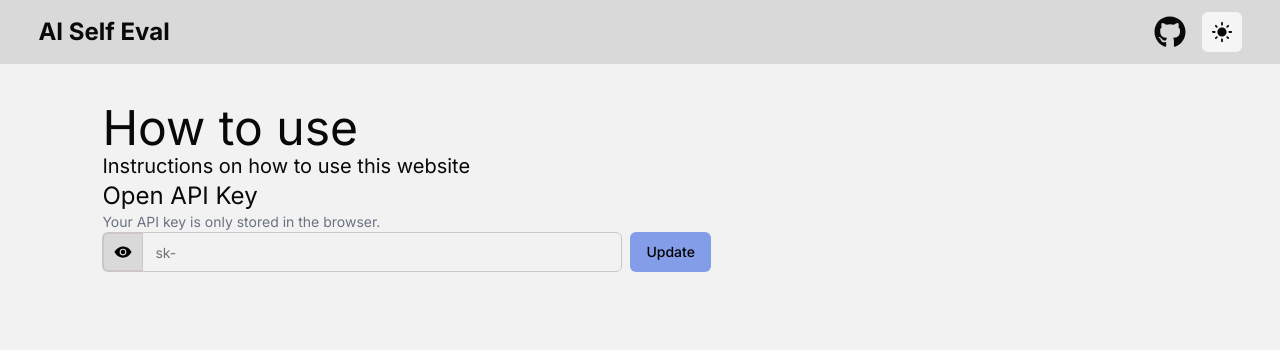
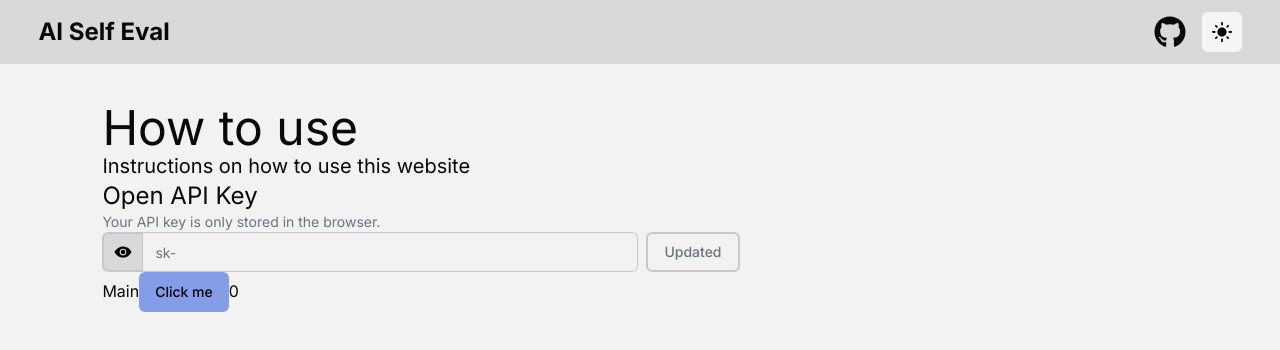
Before and after one commit to mkaufmann84/ai-self-eval, a Next.js app: page / in a window 1280 px wide. Shown: the top 350 px of the page. Built offline with nearby package versions, Linux system fonts and the light colour scheme.

Commit message:
openai browser, ui for if updated

```diff
--- a/package.json
+++ b/package.json
@@ -9,15 +9,18 @@
     "lint": "next lint"
   },
   "dependencies": {
+    "@ai-sdk/openai": "^0.0.9",
     "@hookform/resolvers": "^3.3.4",
     "@radix-ui/react-label": "^2.0.2",
     "@radix-ui/react-slot": "^1.0.2",
+    "ai": "^3.1.1",
     "class-variance-authority": "^0.7.0",
     "clsx": "^2.1.1",
     "js-cookie": "^3.0.5",
     "lucide-react": "^0.378.0",
     "next": "14.2.3",
     "next-themes": "^0.3.0",
+    "openai": "^4.42.0",
     "react": "^18",
     "react-dom": "^18",
     "react-hook-form": "^7.51.4",
--- a/src/app/StoreApiKey.tsx
+++ b/src/app/StoreApiKey.tsx
@@ -21,10 +21,13 @@ type FormSchema = z.infer<typeof formSchema>;
 
 export default function StoreApiKey() {
   const [visible, setVisible] = React.useState(false);
-  const form = useForm<FormSchema>({ resolver: zodResolver(formSchema), defaultValues: { api_key: Cookies.get(COOKIES.OPENAI_API_KEY) }});
+  const form = useForm<FormSchema>({
+    resolver: zodResolver(formSchema),
+    defaultValues: { api_key: Cookies.get(COOKIES.OPENAI_API_KEY) },
+  });
   const onSubmit = (data: FormSchema) => {
     const res = Cookies.set(COOKIES.OPENAI_API_KEY, data.api_key);
-    console.log(data, res, typeof res);
+    form.reset(data);
   };
   return (
     <Form {...form}>
@@ -54,7 +57,7 @@ export default function StoreApiKey() {
                   <Input
                     type={visible ? "text" : "password"}
                     placeholder="sk-"
-                    className="min-w-[30rem] rounded-l-none"
+                    className="min-w-[31rem] rounded-l-none"
                     {...field}
                   />
                   <FormMessage />
@@ -62,8 +65,15 @@ export default function StoreApiKey() {
               )}
             />
           </div>
-          <Button type="submit" onClick={() => console.log("clicking")}>
-            Update
+          <Button
+            type="submit"
+            className={`transition duration-300 ${
+              form.formState.isDirty
+                ? "bg-primary"
+                : "bg-background border-2 border-input text-gray-500"
+            }`}
+          >
+            {form.formState.isDirty ? "Update" : "Updated"}
           </Button>
         </div>
       </form>
--- /dev/null
+++ b/src/app/_ai/Main.tsx
@@ -0,0 +1,24 @@
+import { Button } from "@/components/ui/button";
+import React from "react";
+import { test } from "./nlp";
+import Cookies from "js-cookie";
+import { COOKIES } from "@/constants";
+export default function Main() {
+  const [state, setState] = React.useState("");
+  return (
+    <div>
+      Main
+      <Button
+        onClick={async () => {
+          const res = await test(Cookies.get(COOKIES.OPENAI_API_KEY) ?? "");
+          console.log(res);
+          setState(res ?? "failed");
+        }}
+      >
+        Click me
+      </Button>
+      {state.length}
+      {state}
+    </div>
+  );
+}
--- /dev/null
+++ b/src/app/_ai/nlp.ts
@@ -0,0 +1,15 @@
+import OpenAI from "openai";
+
+export async function test(key: string) {
+  const openai = new OpenAI({
+    apiKey: key,
+    dangerouslyAllowBrowser: true,
+  });
+  const chatCompletion = await openai.chat.completions.create({
+    messages: [{ role: "user", content: "What is 1 + 1? Give an analysis" }],
+    model: "gpt-3.5-turbo",
+  });
+  console.log(chatCompletion.choices[0].message.content);
+  console.log(chatCompletion);
+  return chatCompletion.choices[0].message.content;
+}
--- a/src/app/page.tsx
+++ b/src/app/page.tsx
@@ -3,12 +3,14 @@ import { Button } from "@/components/ui/button";
 import Image from "next/image";
 import HowToUse from "./HowToUse";
 import StoreApiKey from "./StoreApiKey";
+import Main from "./_ai/Main";
 
 export default function Home() {
   return (
     <div className="h-[200vh]">
       <HowToUse />
       <StoreApiKey />
+      <Main />
     </div>
   );
 }
--- /dev/null
+++ b/src/app/sa.ts
@@ -0,0 +1,26 @@
+"use server";
+
+import { streamText } from "ai";
+import { openai } from "@ai-sdk/openai";
+import { createStreamableValue } from "ai/rsc";
+
+export async function generate(input: string) {
+  "use server";
+
+  const stream = createStreamableValue("");
+
+  (async () => {
+    const { textStream } = await streamText({
+      model: openai("gpt-3.5-turbo"),
+      prompt: input,
+    });
+
+    for await (const delta of textStream) {
+      stream.update(delta);
+    }
+
+    stream.done();
+  })();
+
+  return { output: stream.value };
+}
```
Also changed, not shown: 1 other file (tests, documents, lock files or other folders).
